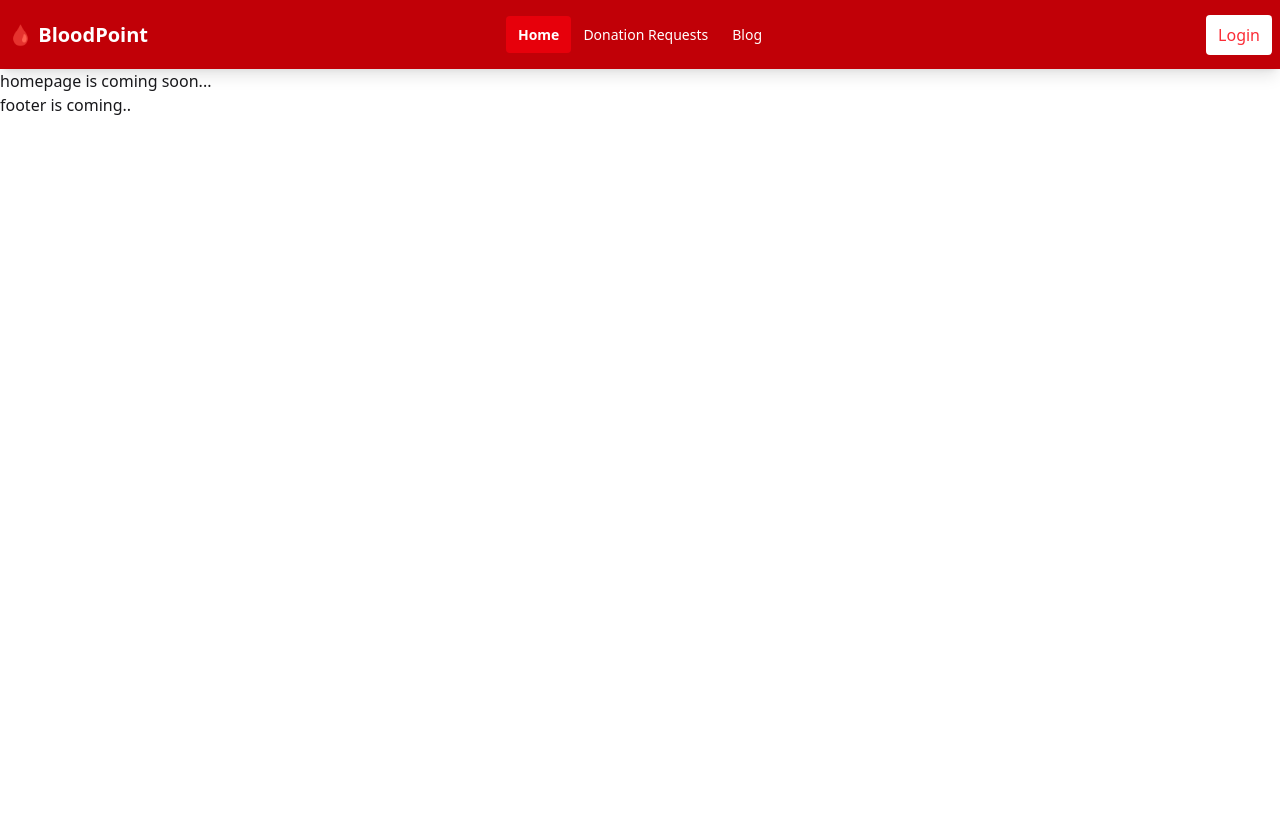
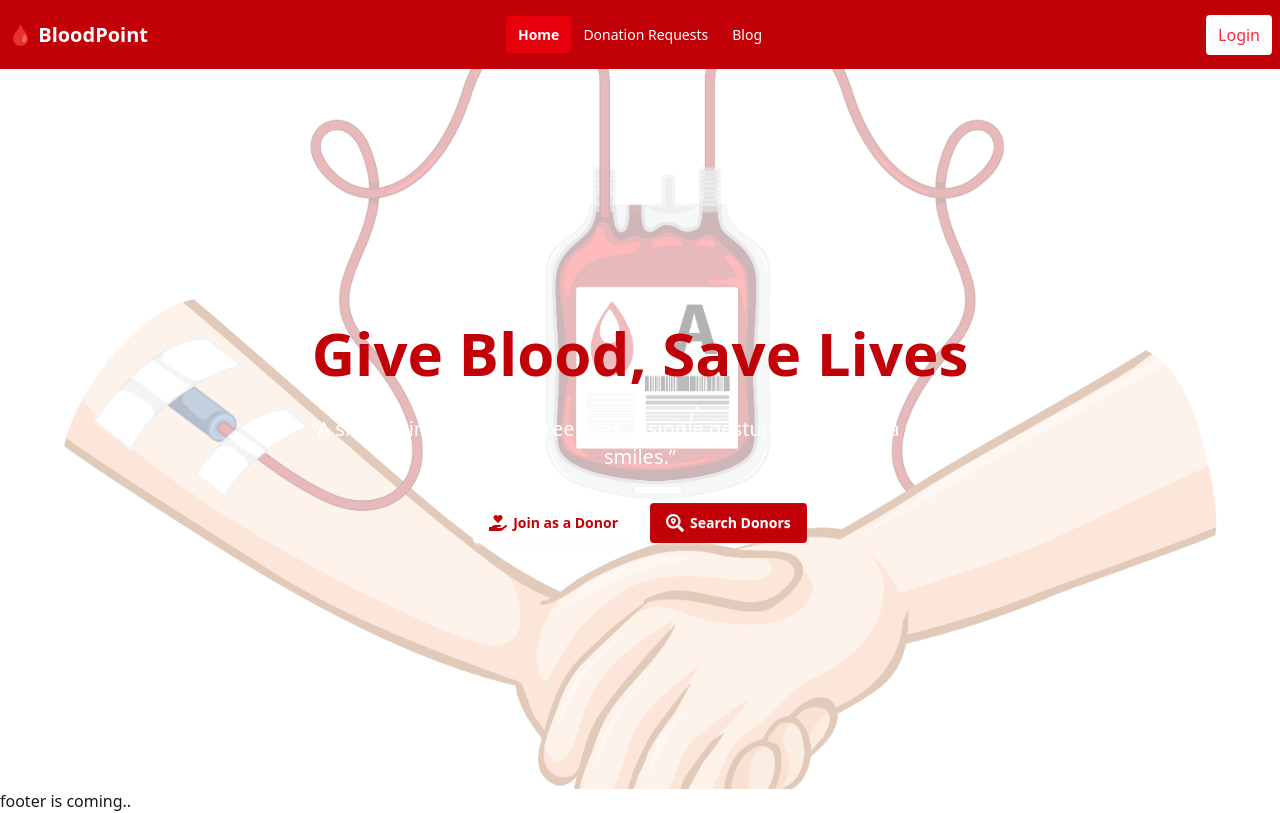
Before and after one commit to hrhabib0/blood-point-client, a React (Vite) app: page / in a window 1280 px wide. Built offline with nearby package versions, Linux system fonts and the light colour scheme; no server answers.

Commit message:
create banner with image and two button and add banner in homepage

```diff
--- /dev/null
+++ b/src/components/Homepage/Banner/Banner.jsx
@@ -0,0 +1,39 @@
+import { Link } from 'react-router';
+import { FaHandHoldingHeart, FaSearchLocation } from 'react-icons/fa';
+import bannerImage from '../../../assets/images/banner.jpg'
+
+const Banner = () => {
+    return (
+        <div className="relative min-h-[90vh] bg-base-100 flex items-center justify-center overflow-hidden py-4 md:py-0">
+            {/* Background image */}
+            <div className="absolute inset-0">
+                <img
+                    src={bannerImage}
+                    alt="Blood Donation"
+                    className="w-full h-full object-cover opacity-30"
+                />
+            </div>
+
+            {/* Overlay content */}
+            <div className="relative z-10 text-center px-4 md:px-10">
+                <h1 className="text-4xl md:text-6xl font-bold text-red-700 mb-6 leading-tight">
+                    Give Blood, Save Lives
+                </h1>
+                <p className="text-lg md:text-xl text-white mb-8 max-w-2xl mx-auto">
+                    “A single pint can save three lives, a single gesture can create a million smiles.”
+                </p>
+
+                <div className="flex flex-col sm:flex-row justify-center items-center gap-4">
+                    <Link to="/register" className="btn bg-white text-red-700 hover:bg-red-100 border-none">
+                        <FaHandHoldingHeart className="text-lg" /> Join as a Donor
+                    </Link>
+                    <Link to="/search" className="btn bg-red-700 text-white hover:bg-red-800 border-none">
+                        <FaSearchLocation className="text-lg" /> Search Donors
+                    </Link>
+                </div>
+            </div>
+        </div>
+    );
+};
+
+export default Banner;
--- a/src/pages/HomePage/HomePage.jsx
+++ b/src/pages/HomePage/HomePage.jsx
@@ -1,9 +1,10 @@
 import React from 'react';
+import Banner from '../../components/Homepage/Banner/Banner';
 
 const HomePage = () => {
     return (
         <div>
-            homepage is coming soon...
+            <Banner></Banner>
         </div>
     );
 };
```
Also changed, not shown: src/assets/images/banner.jpg (added).
